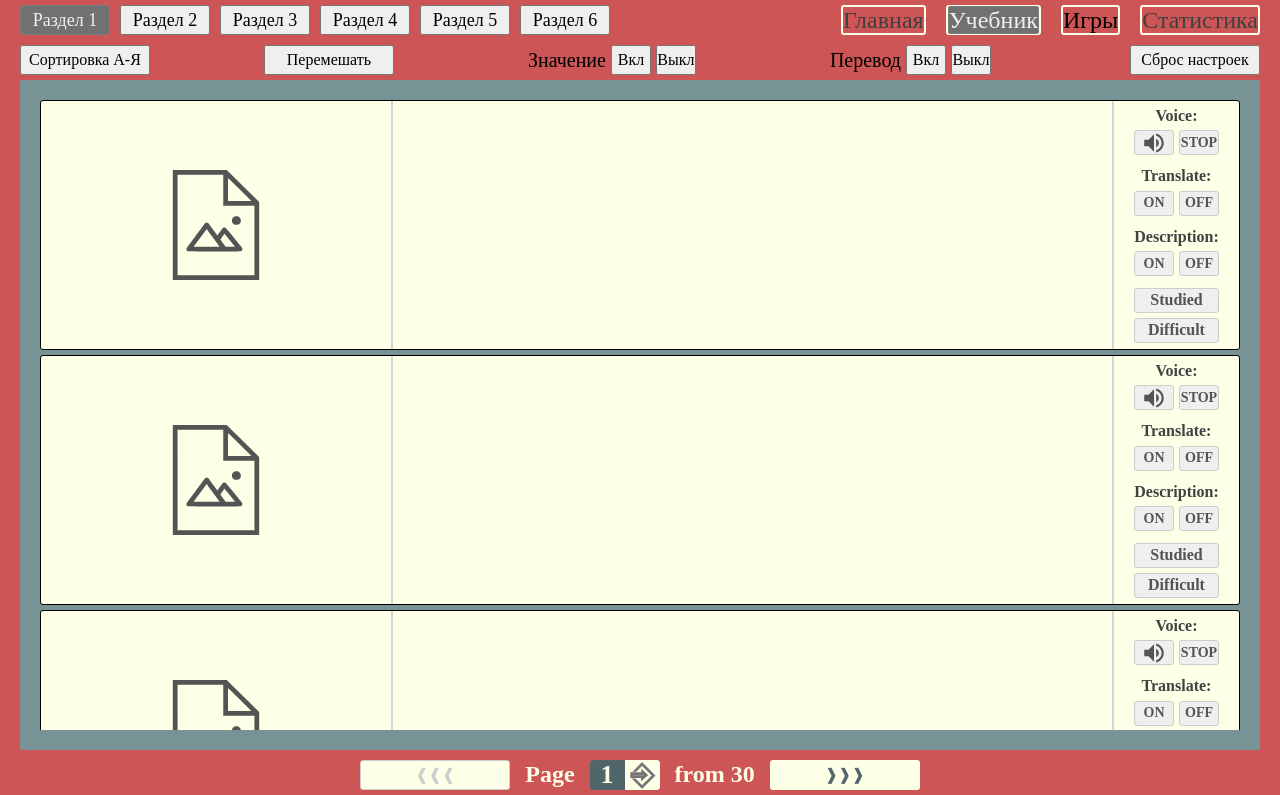
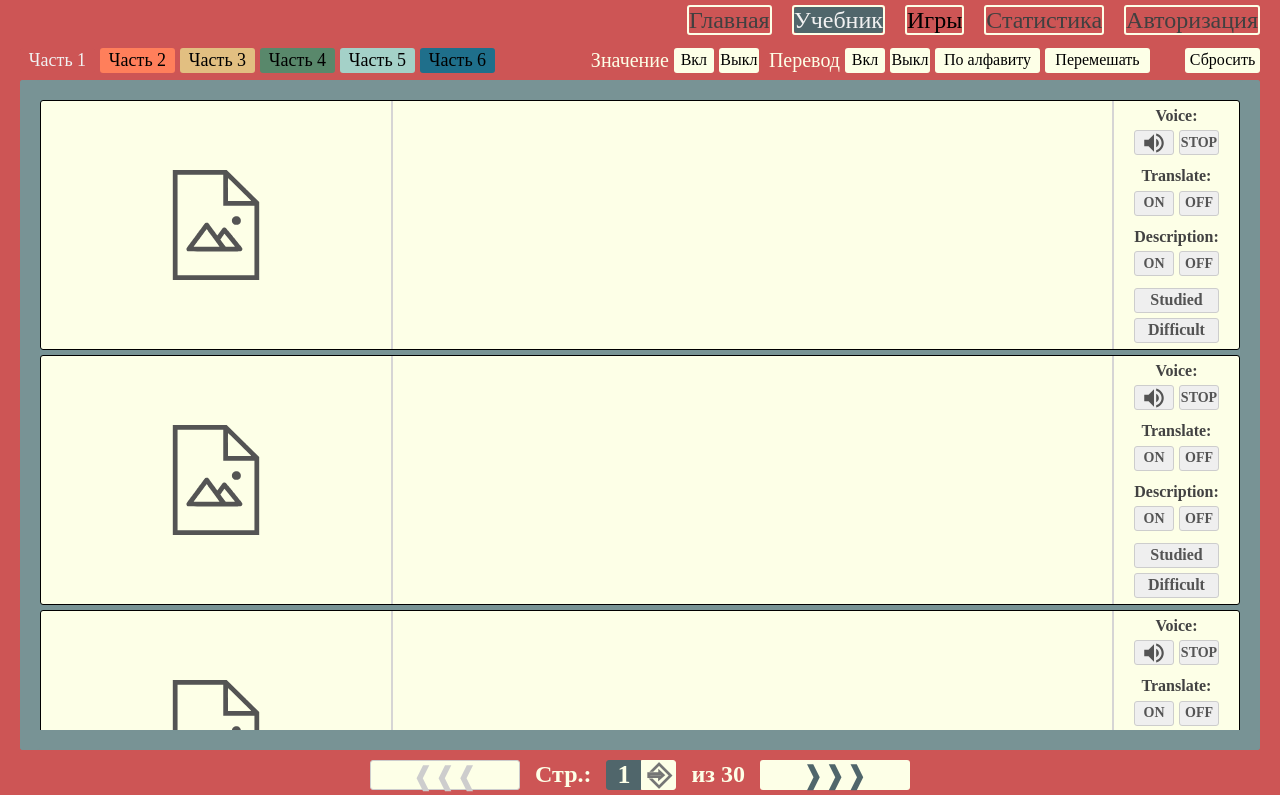
Before and after one commit to STOshka/rslang, a website built with webpack: page src/index.html in a window 1280 px wide. Both pictures are taken after a click on the link "Book". Shown: the top 795 px of the page. Built offline with nearby package versions, Linux system fonts and the light colour scheme; no server answers.

Commit message:
feat: change the design of some elements

```diff
--- a/src/pages/wordList/helpers.ts
+++ b/src/pages/wordList/helpers.ts
@@ -86,7 +86,8 @@ export function constructWordBlocks() {
 export function getColorForGroup() {
     const body = document.querySelector('body') as HTMLElement;
     const headerNav = document.querySelector('.header-nav') as HTMLElement;
-    const settingsBtnsContainer = document.querySelector('.settings-func-btns-container') as HTMLElement;
+    const wordsPageBtnsContainer = document.querySelector('.words-page-btns-container') as HTMLElement;
+    const wordsPartitionBtn = document.querySelectorAll('.words-partition-btn') as NodeListOf<HTMLButtonElement>;
     const wordsPagination = document.querySelector('.words-pagination') as HTMLElement;
     const wordsContainer = document.querySelector('.words-container') as HTMLElement;
     const wordsBorderTop = document.querySelector('.words-border-top') as HTMLElement;
@@ -96,7 +97,8 @@ export function getColorForGroup() {
 
     body.style.backgroundColor = `${colorsArray1[pageData.group]}`;
     headerNav.style.backgroundColor = `${colorsArray1[pageData.group]}`;
-    settingsBtnsContainer.style.backgroundColor = `${colorsArray1[pageData.group]}`;
+    wordsPageBtnsContainer.style.backgroundColor = `${colorsArray1[pageData.group]}`;
+    wordsPartitionBtn.forEach((el, i) => el.style.backgroundColor = `${colorsArray1[i]}`)
     wordsPagination.style.backgroundColor = `${colorsArray1[pageData.group]}`;
     wordsContainer.style.backgroundColor = `${colorsArray2[pageData.group]}`;
     wordsBorderTop.style.backgroundColor = `${colorsArray2[pageData.group]}`;
--- a/src/pages/wordList/templates-html.ts
+++ b/src/pages/wordList/templates-html.ts
@@ -119,14 +119,6 @@ const wordContainerHTML = (`
 export const wordsPageHTML = (`
     <header class="header">
     <nav class="header-nav">
-        <div class="words-partitions-btns-container">
-            <button class="words-partition-btn" id="group0" data-group="0">Раздел 1</button>
-            <button class="words-partition-btn" id="group1" data-group="1">Раздел 2</button>
-            <button class="words-partition-btn" id="group2" data-group="2">Раздел 3</button>
-            <button class="words-partition-btn" id="group3" data-group="3">Раздел 4</button>
-            <button class="words-partition-btn" id="group4" data-group="4">Раздел 5</button>
-            <button class="words-partition-btn" id="group5" data-group="5">Раздел 6</button>
-        </div>
         <ul class="header-nav-list">
             <li class="header-nav-item"><a href="" class="header-nav-link">Главная</a></li>
             <li class="header-nav-item"><a href="#wordlist" class="header-nav-link active-nav">Учебник</a></li>
@@ -137,11 +129,21 @@ export const wordsPageHTML = (`
                 </div>
             </li>
             <li class="header-nav-item"><a href="" class="header-nav-link">Статистика</a></li>
+            <li class="header-nav-item"><a href="#auth" class="header-nav-link">Авторизация</a></li>
         </ul>
     </nav>
+    </header>
+
+    <div class="words-page-btns-container">
+        <div class="words-partitions-btns-container">
+            <button class="words-partition-btn" id="group0" data-group="0">Часть 1</button>
+            <button class="words-partition-btn" id="group1" data-group="1">Часть 2</button>
+            <button class="words-partition-btn" id="group2" data-group="2">Часть 3</button>
+            <button class="words-partition-btn" id="group3" data-group="3">Часть 4</button>
+            <button class="words-partition-btn" id="group4" data-group="4">Часть 5</button>
+            <button class="words-partition-btn" id="group5" data-group="5">Часть 6</button>
+        </div>
         <div class="settings-func-btns-container">
-        <button class="settings-func-btn sort-btn">Сортировка А-Я</button>
-        <button class="settings-func-btn shuffle-btn">Перемешать</button>
             <div class="settings-func-btns-subcontainer">
                 <p class="settings-btns-title">Значение</p>
                 <button class="settings-func-btn global-description-on-btn">Вкл</button>
@@ -152,9 +154,12 @@ export const wordsPageHTML = (`
                 <button class="settings-func-btn global-translate-on-btn">Вкл</button>
                 <button class="settings-func-btn global-translate-off-btn">Выкл</button>
             </div>
-        <button class="settings-func-btn reset-btn">Сброс настроек</button>
+            <button class="settings-func-btn sort-btn">По алфавиту</button>
+            <button class="settings-func-btn shuffle-btn">Перемешать</button>
+            <button class="settings-func-btn reset-btn">Сбросить</button>
         </div>
-    </header>
+    </div>
+
     <div class="words-border-top"></div>
     <div class="words-border-right"></div>
     <div class="words-border-bottom"></div>
@@ -164,12 +169,12 @@ export const wordsPageHTML = (`
     </div>
     <div class="words-pagination">
         <button class="pagination-page-btn pagination-page-previos" data-page="previos"> ❰❰❰ </button>
-        <h3 class="page-number-title">Page</h3>
+        <h3 class="page-number-title">Стр.:</h3>
         <div class="input-container">
             <input class="input-page-number" type="text">
             <input class="submit-page-number" placeholder="⎆" readonly="readonly">
         </div>
-        <h3 class="page-number-title">from 30</h3>
+        <h3 class="page-number-title">из 30</h3>
         <button class="pagination-page-btn pagination-page-next" data-page="next"> ❱❱❱ </button>
     </div>
 `);
--- a/src/pages/wordList/words-list.css
+++ b/src/pages/wordList/words-list.css
@@ -6,18 +6,14 @@
 }
 
 /* body {
+    position: fixed;
     background-image: url('../../assets/png/a.png');
+    overflow: auto;
 } */
-
-.btn {
-    width: 100px;
-    height: 30px;
-    background-color: #7d7d7d;
-}
 
 .words-partitions-btns-container {
     display: flex;
-    gap: 10px;
+    gap: 5px;
     margin-right: auto;
 }
 
@@ -25,25 +21,28 @@
     display: flex;
     justify-content: center;
     align-items: center;
-    width: 90px;
-    height: 30px;
+    width: 75px;
+    height: 25px;
+    border: none;
+    border-radius: 3px;
     font-size: 18px;
 }
 
-.settings-func-btns-container {
+.words-page-btns-container {
     position: fixed;
     top: 40px;
     left: 0;
     display: flex;
-    flex-wrap: wrap;
-    justify-content: space-between;
     align-items: center;
-    gap: 20px;
     width: 100%;
     height: 40px;
+    padding: 0 20px;
+}
+
+.settings-func-btns-container {
+    display: flex;
     align-items: center;
     gap: 5px;
-    padding: 0 20px;
 }
 
 .settings-func-btns-subcontainer {
@@ -54,22 +53,27 @@
 }
 
 .settings-btns-title {
-    padding-left: 20px;
+    padding-left: 5px;
     font-size: 20px;
+    color: var(--color1);
 }
 
 .settings-func-btn {
     display: flex;
     justify-content: center;
     align-items: center;
-    width: 130px;
-    height: 30px;
+    width: 105px;
+    height: 25px;
+    background-color: var(--color1);
+    border: none;
+    border-radius: 3px;
     font-size: 16px;
-    line-height: 1;
 }
 
 .reset-btn {
-    margin-left: 25px;
+    width: 75px;
+    margin-left: 30px;
+
 }
 
 .global-translate-on-btn,
@@ -85,6 +89,7 @@
     gap: 5px;
     margin: 100px 40px 70px;
     background-color: #fdfef0;
+    overflow-y: auto;
 }
 
 .words-border-top {
@@ -237,6 +242,7 @@
     background-color: var(--color1);
     border-radius: 3px;
     color: var(--color4);
+    font-size: 26px;
 }
 
 .page-number-title {
@@ -294,10 +300,12 @@
 
 .active-btn,
 .active-nav {
-    background-color: rgb(113, 113, 113);
-    color: rgb(241, 241, 241);
-    border: 1px solid #7d7d7d;
+    pointer-events: none;
+    background-color: var(--color4);
+    color: var(--color1);
+    border: none;
     border-radius: 3px;
+
 }
 
 .inactive-btn {
--- a/src/styles/global.css
+++ b/src/styles/global.css
@@ -102,9 +102,9 @@ p {
 
 .active-btn,
 .active-nav {
-    background-color: rgb(113, 113, 113);
+    background-color: var(--color4);
     color: rgb(241, 241, 241);
-    border: 1px solid #7d7d7d;
+    border: none;
     border-radius: 3px;
 }
 
--- a/webpack.config.js
+++ b/webpack.config.js
@@ -17,6 +17,10 @@ const baseConfig = {
                 test: /.tsx?$/,
                 use: 'ts-loader',
                 exclude: /node_modules/,
+            },
+            {
+                test: /.(?:ico|gif|png|jpg|jpeg|svg)$/i,
+                type: 'asset/resource',
             }
         ],
     },
```
Lines whose indentation alone changed are shown as unchanged.
